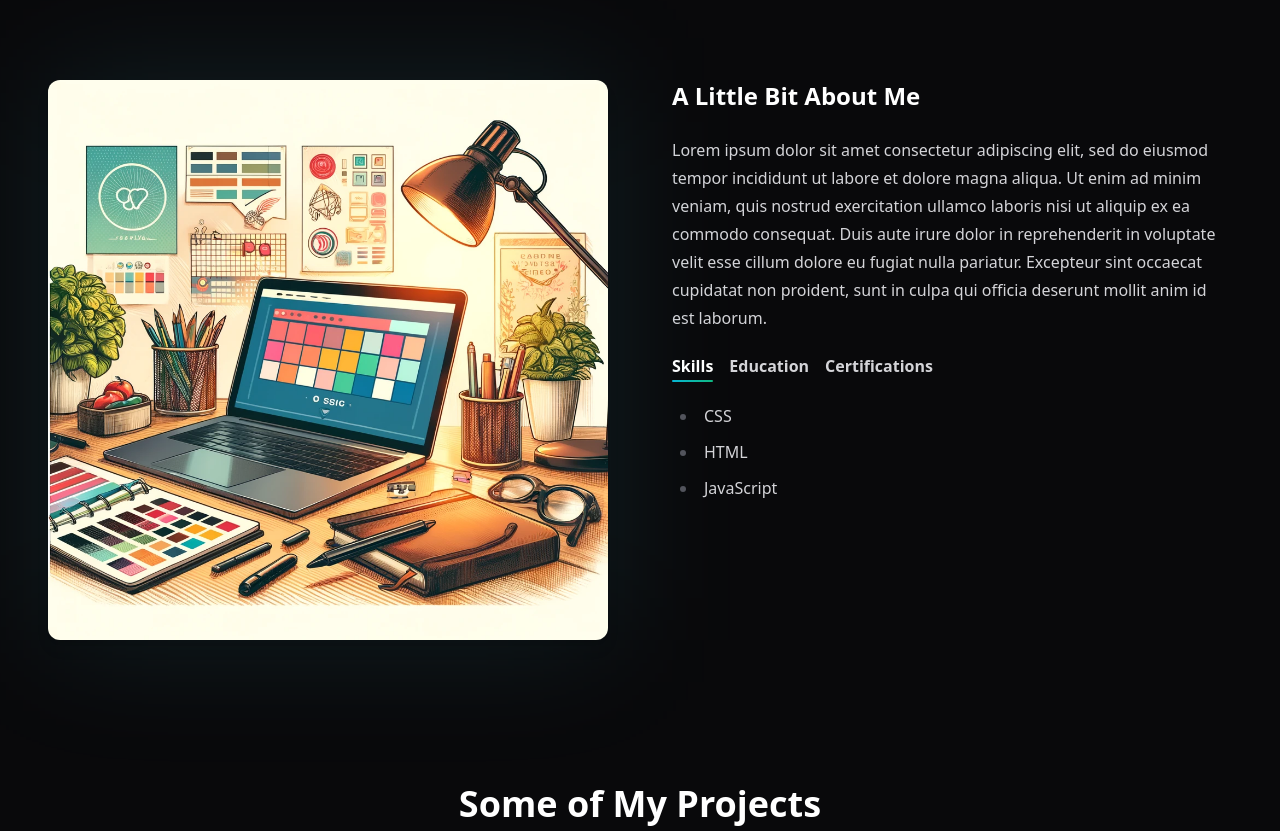
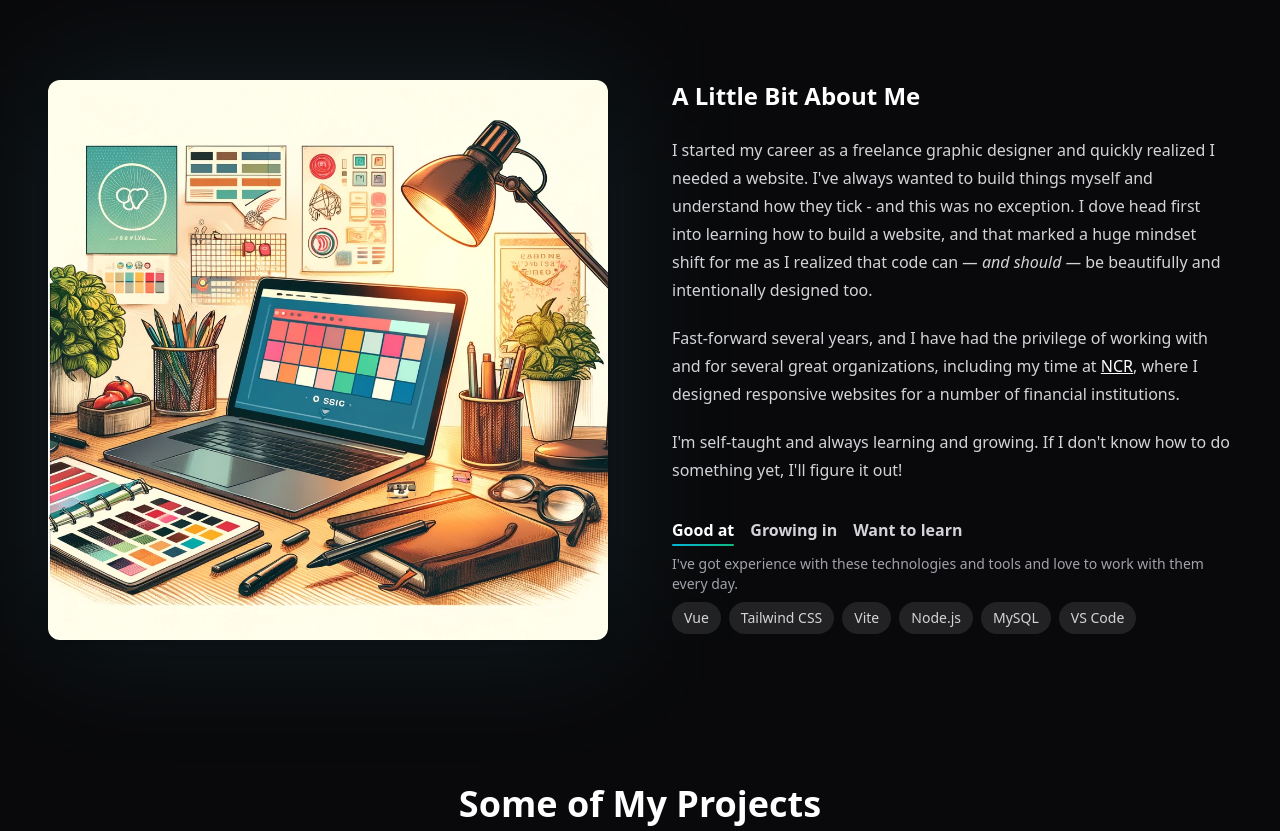
Before and after one commit to JasonMSims/jasonsimsdesign, a Vue app: page / in a window 1280 px wide. Shown: the part 560-1391 px from the top of the page. Built offline with nearby package versions, Linux system fonts and the light colour scheme.

Commit message:
Populated the About section content

```diff
--- a/src/components/AboutSection.vue
+++ b/src/components/AboutSection.vue
@@ -1,5 +1,8 @@
 <template>
-  <section id="about" class="mx-auto grid max-w-7xl grid-cols-1 flex-col items-start gap-8 px-12 py-8 sm:grid-cols-2 sm:py-16 xl:gap-16 xl:px-12">
+  <section
+    id="about"
+    class="mx-auto grid max-w-7xl scroll-m-20 grid-cols-1 flex-col items-start gap-8 px-12 py-8 sm:scroll-m-12 sm:grid-cols-2 sm:py-16 xl:gap-16 xl:px-12"
+  >
     <div class="relative isolate">
       <img alt="" class="mx-auto h-full w-full rounded-xl object-cover shadow-lg sm:w-full" src="/images/about-image.webp" />
       <div class="absolute inset-0 -z-10 bg-cyan-300/10 blur-3xl"></div>
@@ -7,13 +10,19 @@
     <div class="prose-md prose prose-zinc prose-invert">
       <h2>A Little Bit About Me</h2>
       <p>
-        Lorem ipsum dolor sit amet consectetur adipiscing elit, sed do eiusmod tempor incididunt ut labore et dolore magna aliqua. Ut enim ad minim
-        veniam, quis nostrud exercitation ullamco laboris nisi ut aliquip ex ea commodo consequat. Duis aute irure dolor in reprehenderit in voluptate
-        velit esse cillum dolore eu fugiat nulla pariatur. Excepteur sint occaecat cupidatat non proident, sunt in culpa qui officia deserunt mollit
-        anim id est laborum.
+        I started my career as a freelance graphic designer and quickly realized I needed a website. I've always wanted to build things myself and
+        understand how they tick - and this was no exception. I dove head first into learning how to build a website, and that marked a huge mindset
+        shift for me as I realized that code can
+        <span class="font-medium italic">&mdash; and should &mdash;</span> be beautifully and intentionally designed too.
       </p>
+
+      <p>
+        Fast-forward several years, and I have had the privilege of working with and for several great organizations, including my time at
+        <a href="https://www.ncr.com/banking" target="_blank">NCR</a>, where I designed responsive websites for a number of financial institutions.
+      </p>
+      <p>I'm self-taught and always learning and growing. If I don't know how to do something yet, I'll figure it out!</p>
       <TabGroup>
-        <TabList class="flex gap-4">
+        <TabList class="mt-8 flex gap-4">
           <Tab :key="titleIdx" as="template" v-for="({ title }, titleIdx) in categories" v-slot="{ selected }">
             <button
               :class="[
@@ -33,13 +42,18 @@
           <TabPanel
             :class="['rounded-sm', 'focus-visible:outline focus-visible:outline-2 focus-visible:outline-offset-4 focus-visible:outline-cyan-500']"
             :key="categoryIdx"
-            v-for="({ content }, categoryIdx) in categories"
+            v-for="({ content, description }, categoryIdx) in categories"
           >
-            <ul class="list-disc">
-              <li :key="itemIdx" v-for="(item, itemIdx) in content">
+            <p class="my-2 text-sm leading-5 text-zinc-400">{{ description }}</p>
+            <div class="flex flex-wrap gap-2">
+              <span
+                :class="['rounded-full bg-zinc-50/10 px-3 py-1.5 text-sm font-medium hover:text-white']"
+                :key="itemIdx"
+                v-for="(item, itemIdx) in content"
+              >
                 {{ item }}
-              </li>
-            </ul>
+              </span>
+            </div>
           </TabPanel>
         </TabPanels>
       </TabGroup>
@@ -53,16 +67,22 @@ import { ref } from 'vue'
 
 const categories = ref([
   {
-    content: ['CSS', 'HTML', 'JavaScript'],
-    title: 'Skills',
+    content: ['Vue', 'Tailwind CSS', 'Vite', 'Node.js', 'MySQL', 'VS Code'],
+    title: 'Good at',
+    description: "I've got experience with these technologies and tools and love to work with them every day.",
+    id: 1,
   },
   {
-    content: ['HTML', 'JavaScript', 'CSS'],
-    title: 'Education',
+    content: ['MongoDB', 'Typescript', 'Git', 'UX/UI Design', 'Nuxt.js'],
+    title: 'Growing in',
+    description: "I'm learning these and am excited to continue growing my skills.",
+    id: 2,
   },
   {
-    content: ['JavaScript', 'CSS', 'HTML'],
-    title: 'Certifications',
+    content: ['React', 'Svelte', 'Next.js'],
+    title: 'Want to learn',
+    description: "I'd like to expand my skillset to include these tools and technologies in the near future.",
+    id: 3,
   },
 ])
 </script>
```
